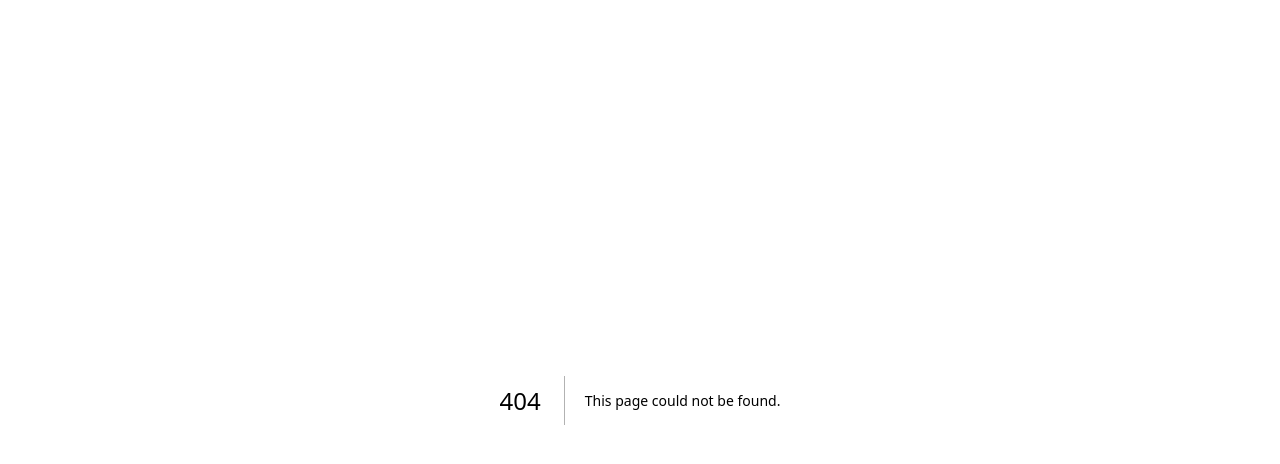
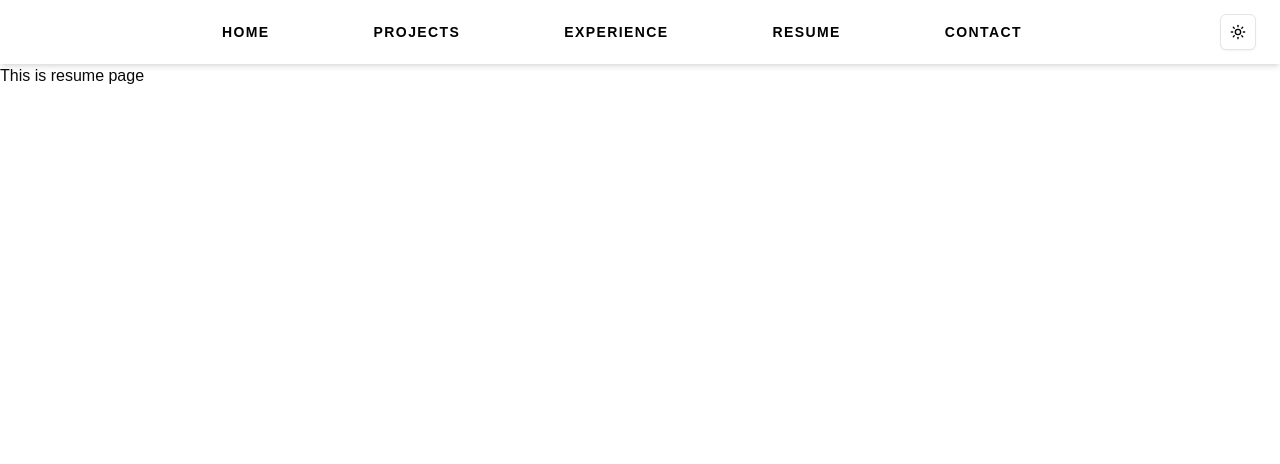
Before and after one commit to YanRho/e-profile, a Next.js app: page /resume in a window 1280 px wide. Before the commit this address had no page. Shown: the top 464 px of the page. Built offline with nearby package versions, Linux system fonts and the light colour scheme.

Commit message:
Create the pages

```diff
--- /dev/null
+++ b/app/experience/page.tsx
@@ -0,0 +1,8 @@
+export default function ExperiencePage () {
+    return (
+        <div>
+            <h1>This is work experience page</h1>
+        </div>
+    );
+
+}
--- a/app/layout.tsx
+++ b/app/layout.tsx
@@ -1,6 +1,8 @@
 import type { Metadata } from "next";
 import { Geist, Geist_Mono } from "next/font/google";
 import "./globals.css";
+import NavigationBar from "@/components/navigation/navigation-bar";
+import { ThemeProvider } from "@/components/theme-provider";
 
 const geistSans = Geist({
   variable: "--font-geist-sans",
@@ -27,9 +29,15 @@ export default function RootLayout({
       <body
         className={`${geistSans.variable} ${geistMono.variable} antialiased`}
       >
-
+        <ThemeProvider
+          attribute="class"
+          defaultTheme="system"
+          enableSystem
+          disableTransitionOnChange
+        >
+          <NavigationBar />
           {children}
-
+        </ThemeProvider>
       </body>
     </html>
   );
--- a/app/page.tsx
+++ b/app/page.tsx
@@ -1,7 +1,11 @@
+
+
 export default function Home() {
   return (
     <>
-
+    <div>
+      This is the home page
+    </div>
     </>
-  )
+  );
 }
--- /dev/null
+++ b/app/projects/page.tsx
@@ -0,0 +1,8 @@
+export default function ProjectPage () {
+    return (
+        <div>
+            <h1>Project Page</h1>
+        </div>
+    );
+
+}
--- /dev/null
+++ b/app/resume/page.tsx
@@ -0,0 +1,7 @@
+export default function ResumePage() {
+    return (
+        <div>
+            <h1>This is resume page</h1>
+        </div>
+    );
+}
--- /dev/null
+++ b/components/mode-toggle.tsx
@@ -0,0 +1,40 @@
+"use client"
+
+import * as React from "react"
+import { Moon, Sun } from "lucide-react"
+import { useTheme } from "next-themes"
+
+import { Button } from "@/components/ui/button"
+import {
+  DropdownMenu,
+  DropdownMenuContent,
+  DropdownMenuItem,
+  DropdownMenuTrigger,
+} from "@/components/ui/dropdown-menu"
+
+export function ModeToggle() {
+  const { setTheme } = useTheme()
+
+  return (
+    <DropdownMenu>
+      <DropdownMenuTrigger asChild>
+        <Button variant="outline" size="icon">
+          <Sun className="h-[1.2rem] w-[1.2rem] rotate-0 scale-100 transition-all dark:-rotate-90 dark:scale-0" />
+          <Moon className="absolute h-[1.2rem] w-[1.2rem] rotate-90 scale-0 transition-all dark:rotate-0 dark:scale-100" />
+          <span className="sr-only">Toggle theme</span>
+        </Button>
+      </DropdownMenuTrigger>
+      <DropdownMenuContent align="end">
+        <DropdownMenuItem onClick={() => setTheme("light")}>
+          Light
+        </DropdownMenuItem>
+        <DropdownMenuItem onClick={() => setTheme("dark")}>
+          Dark
+        </DropdownMenuItem>
+        <DropdownMenuItem onClick={() => setTheme("system")}>
+          System
+        </DropdownMenuItem>
+      </DropdownMenuContent>
+    </DropdownMenu>
+  )
+}
--- /dev/null
+++ b/components/navigation/navigation-bar.tsx
@@ -0,0 +1,74 @@
+"use client";
+
+import Link from "next/link";
+import { FileText, Download } from "lucide-react";
+import {
+  DropdownMenu,
+  DropdownMenuContent,
+  DropdownMenuItem,
+  DropdownMenuTrigger,
+} from "@/components/ui/dropdown-menu";
+import { ModeToggle } from "../mode-toggle";
+
+const navLinks = [
+  { href: "/", label: "HOME" },
+  { href: "/projects", label: "PROJECTS" },
+  { href: "/experience", label: "EXPERIENCE" },
+  { href: "#resume", label: "RESUME", dropdown: true },
+  { href: "https://www.linkedin.com/in/bryanbergenholtz/", label: "CONTACT" },
+];
+
+export default function NavigationBar() {
+  return (
+    <header className="w-full h-16 bg-white dark:bg-[#0c0a09] text-black dark:text-white flex items-center justify-between px-6 shadow-md">
+      <nav className="flex-1">
+        <ul className="flex justify-center space-x-16 text-center">
+          {navLinks.map(({ href, label, dropdown }) =>
+            dropdown ? (
+              <li key={href} className="relative">
+                <DropdownMenu>
+                  <DropdownMenuTrigger className="text-black dark:text-white uppercase tracking-widest text-sm font-bold relative inline-block px-5 py-3 group focus:outline-none">
+                    {label}
+                    <span className="absolute left-1/2 bottom-0 h-[2px] w-0 bg-black dark:bg-white group-hover:w-full transition-all group-hover:left-0"></span>
+                  </DropdownMenuTrigger>
+                  <DropdownMenuContent className="bg-white dark:bg-[#0c0a09] border border-gray-300 dark:border-gray-700 mt-2">
+                    <DropdownMenuItem asChild>
+                      <Link
+                        href="/resume"
+                        className="flex items-center gap-2 px-4 py-2 hover:bg-gray-100 dark:hover:white"
+                      >
+                        <FileText size={16} /> View
+                      </Link>
+                    </DropdownMenuItem>
+                    <DropdownMenuItem asChild>
+                      <a
+                        href="/bryan_resume.pdf"
+                        download
+                        className="flex items-center gap-2 px-4 py-2 hover:bg-gray-100 dark:hover:bg-white"
+                      >
+                        <Download size={16} /> Download
+                      </a>
+                    </DropdownMenuItem>
+                  </DropdownMenuContent>
+                </DropdownMenu>
+              </li>
+            ) : (
+              <li key={href}>
+                <Link
+                  href={href}
+                  className="text-black dark:text-white uppercase tracking-widest text-sm font-bold relative inline-block px-5 py-3 group"
+                >
+                  {label}
+                  <span className="absolute left-1/2 bottom-0 h-[2px] w-0 bg-black dark:bg-white group-hover:w-full transition-all group-hover:left-0"></span>
+                </Link>
+              </li>
+            )
+          )}
+        </ul>
+      </nav>
+
+      {/* Dark Mode Toggle */}
+      <ModeToggle />
+    </header>
+  );
+}
--- /dev/null
+++ b/components/theme-provider.tsx
@@ -0,0 +1,11 @@
+"use client"
+
+import * as React from "react"
+import { ThemeProvider as NextThemesProvider } from "next-themes"
+
+export function ThemeProvider({
+  children,
+  ...props
+}: React.ComponentProps<typeof NextThemesProvider>) {
+  return <NextThemesProvider {...props}>{children}</NextThemesProvider>
+}
```
